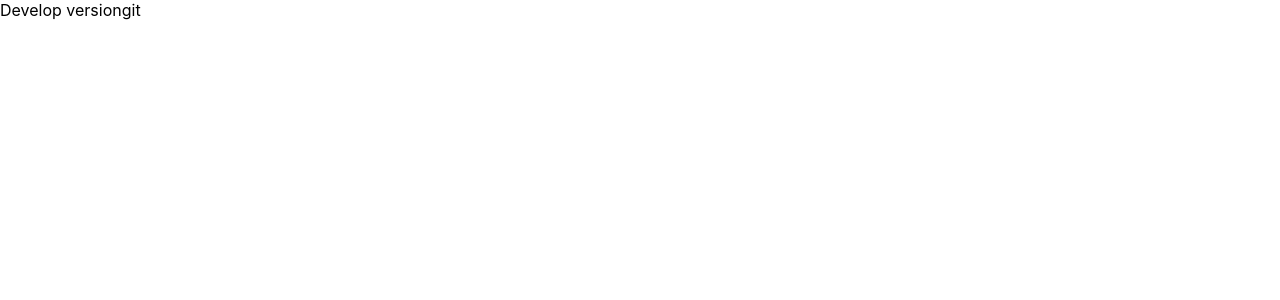
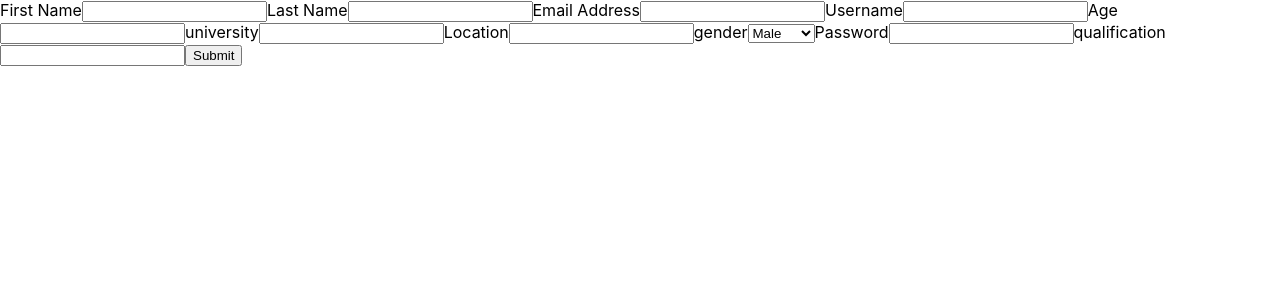
Before and after one commit to iambabazada/DoStudent-Web, a React (Create React App) app: page / in a window 1280 px wide. Shown: the top 300 px of the page. Built offline with nearby package versions, Linux system fonts and the light colour scheme; the HTML template or start-up script is replaced by a standard one.

Commit message:
create register page

```diff
--- a/package.json
+++ b/package.json
@@ -6,10 +6,13 @@
     "@testing-library/jest-dom": "^5.17.0",
     "@testing-library/react": "^13.4.0",
     "@testing-library/user-event": "^13.5.0",
+    "formik": "^2.4.5",
+    "json-loader": "^0.5.7",
     "react": "^18.2.0",
     "react-dom": "^18.2.0",
     "react-scripts": "5.0.1",
-    "web-vitals": "^2.1.4"
+    "web-vitals": "^2.1.4",
+    "yup": "^1.3.2"
   },
   "scripts": {
     "start": "react-scripts start",
--- a/src/App.js
+++ b/src/App.js
@@ -1,8 +1,11 @@
 import React from 'react'
+import Register from './pages/auth/Register'
 
 const App = () => {
   return (
-    <div>Develop versiongit</div>
+    <div>
+      <Register />
+    </div>
   )
 }
 
--- a/src/pages/auth/register.jsx
+++ b/src/pages/auth/register.jsx
@@ -1,9 +1,132 @@
-import React from 'react'
+import { useFormik } from 'formik';
+import React, { useEffect, useState } from 'react'
+import * as Yup from 'yup';
 
-const register = () => {
+const validationSchema = Yup.object({
+    name: Yup.string().required('Name cannot be empty'),
+    surname: Yup.string().required('Lastname cannot be empty'),
+    email: Yup.string().email('Enter a valid email address').required('Email cannot be empty'),
+    password: Yup.string().min(8, "Must be at least 8 characters").required('Password cannot be empty'),
+});
+
+
+
+const Register = () => {
+    const formik = useFormik({
+        initialValues: {
+            name: '',
+            surname: '',
+            username: '',
+            email: '',
+            password: '',
+            university: '',
+            age: '',
+            location: '',
+            qualification: '',
+            phone: '',
+        },
+        onSubmit: values => {
+            alert(JSON.stringify(values, null, 2));
+        },
+        validationSchema: validationSchema
+    });
+
+
+
+
     return (
-        <div>register</div>
+        <div>
+            <form onSubmit={formik.handleSubmit}>
+                <label htmlFor="firstName">First Name</label>
+                {formik.touched.name && formik.errors.name ? (
+                    <div>{formik.errors.name}</div>
+                ) : null
+                }
+                <input
+                    id="name"
+                    name="name"
+                    type="text"
+                    onChange={formik.handleChange}
+                    value={formik.values.name}
+                />
+                <label htmlFor="lastName">Last Name</label>
+                <input
+                    id="surname"
+                    name="surname"
+                    type="text"
+                    onChange={formik.handleChange}
+                    value={formik.values.surname}
+                />
+                <label htmlFor="email">Email Address</label>
+                <input
+                    id="email"
+                    name="email"
+                    type="email"
+                    onChange={formik.handleChange}
+                    value={formik.values.email}
+                />
+                <label htmlFor="email">Username</label>
+                <input
+                    id="username"
+                    name="username"
+                    type="text"
+                    onChange={formik.handleChange}
+                    value={formik.values.username}
+                />
+                <label htmlFor="email">Age</label>
+                <input
+                    id="age"
+                    name="age"
+                    type="number"
+                    onChange={formik.handleChange}
+                    value={formik.values.age}
+                />
+                <label htmlFor="email">university</label>
+                <input
+                    id="university"
+                    name="university"
+                    type="username"
+                    onChange={formik.handleChange}
+                    value={formik.values.university}
+                />
+                <label htmlFor="email">Location</label>
+                <input
+                    id="location"
+                    name="location"
+                    type="text"
+                    onChange={formik.handleChange}
+                    value={formik.values.location}
+                />
+                <label htmlFor="email">gender</label>
+                <select name="" id="gender" value="" onChange={formik.handleChange}>
+                    <option value="male">
+                        Male
+                    </option>
+                    <option value="Female">
+                        Female
+                    </option>
+                </select>
+
+                <label htmlFor="email">Password</label>
+                <input
+                    id="password"
+                    name="password"
+                    type="password"
+                    onChange={formik.handleChange}
+                    value={formik.values.password}
+                />
+                <label htmlFor="email">qualification</label>
+                <input
+                    id="qualification"
+                    name="qualification"
+                    type="text"
+                    onChange={formik.handleChange}
+                    value={formik.values.text}
+                />
+                <button type="submit">Submit</button>
+            </form>
+        </div>
     )
 }
 
-export default register
+export default Register
```
Also changed, not shown: src/db/user.json (added, +16 -0 lines), 1 other file (tests, documents, lock files or other folders).
